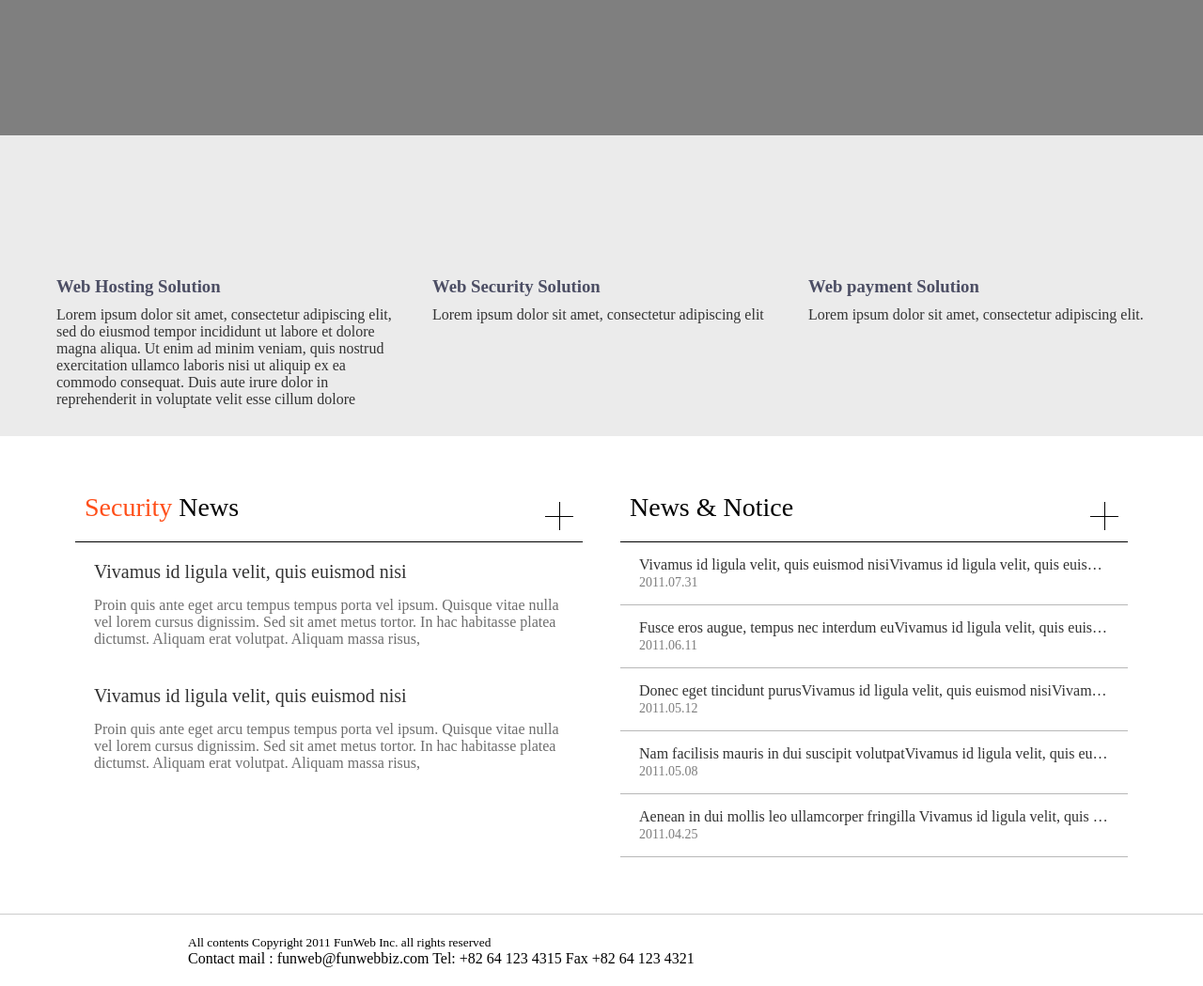
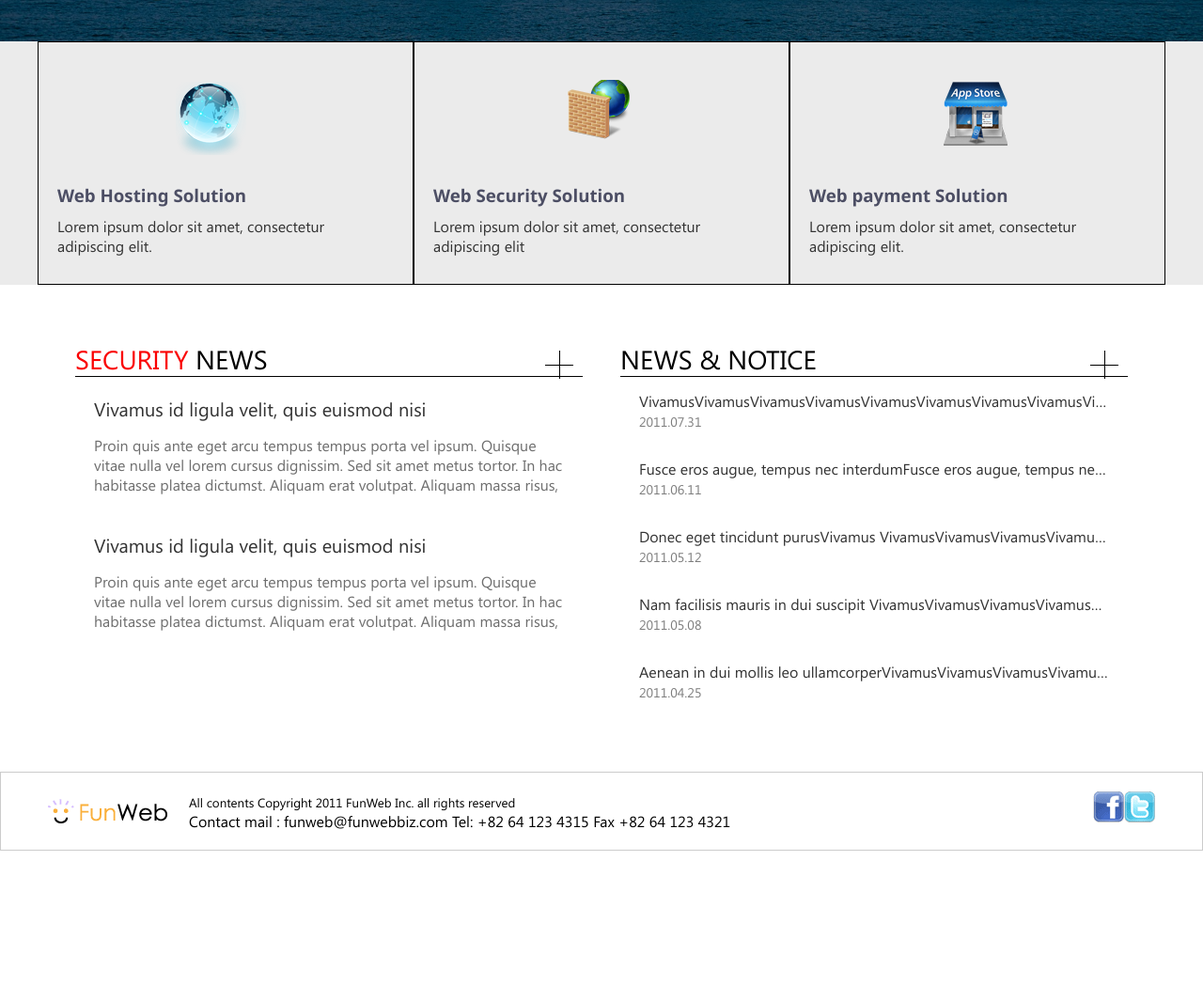
Before and after one commit to JEISOO/final, a plain HTML site: page index.html in a window 1280 px wide. Shown: the part 656-1705 px from the top of the page at 94% size. After the commit the page ends 1561 px from the top, so only its background shows below. Drawn offline with Linux system fonts and the light colour scheme; files that its build step writes are made by us from their sources; files whose address does not match are found by name; a web font is replaced by a local one.

Commit message:
Add files via upload

```diff
--- a/index.html
+++ b/index.html
@@ -4,22 +4,23 @@
     <meta charset="UTF-8">
     <meta name="viewport" content="width=device-width, initial-scale=1.0">
     <title>funweb</title>
-    <link rel="stylesheet" href="/test1/style/common.css">
+    <link rel="stylesheet" href="/final/style/common.css">
+    <link rel="stylesheet" href="/final/style/webfont.css">
 </head>
 <body>
     <header id="header">
-        <h1><a href="/test1/">funweb</a></h1>
+        <h1><a href="#">funweb</a></h1>
         <nav id="membership">
-          <h2 class="hidden">멤버쉽네비게이션</h2>
+            <h2 class="hidden">계정</h2>
             <ul>
                 <li class="goLogin"><a href="#">login</a></li>
-            <li class="goJoin"><a href="#">Join</a></li>
+                <li class="goJoin"><a href="#">join</a></li>
             </ul>
         </nav>
         <nav id="gnb">
-          <h2 class="hidden">펀웹 주요이용메뉴</h2>
+            <h2 class="hidden">이용메뉴</h2>
             <ul>
-            <li><a href="/test1/">home</a></li>
+                <li><a href="#">home</a></li>
                 <li><a href="#">company</a></li>
                 <li><a href="#">solutions</a></li>
                 <li><a href="#">customer center</a></li>
@@ -36,11 +37,11 @@
         </section>
         <div id="solutionWrap">
             <section id="solution">
-                <h2 class="hidden">웹솔루션 종류</h2>
+                <h2 class="hidden">종류</h2>
                 <article class="hosting solution">
                 <a href="#">
                     <h3>Web Hosting Solution</h3>
-                        <p>Lorem ipsum dolor sit amet, consectetur adipiscing elit, sed do eiusmod tempor incididunt ut labore et dolore magna aliqua. Ut enim ad minim veniam, quis nostrud exercitation ullamco laboris nisi ut aliquip ex ea commodo consequat. Duis aute irure dolor in reprehenderit in voluptate velit esse cillum dolore </p>
+                    <p>Lorem ipsum dolor sit amet, consectetur adipiscing elit.</p>
                 </a>
                 </article>
                 <article class="security solution">
@@ -58,7 +59,7 @@
             </section>
         </div>
         <section id="customerBoard">
-            <h2 class="hidden">고객알림게시판</h2>
+            <h2 class="hidden">게시판</h2>
             <section id="securityNews">
             <h3><span>Security</span> News</h3>
             <a href="#">
@@ -73,31 +74,31 @@
                 <dd>Proin quis ante eget arcu tempus tempus porta vel ipsum. Quisque vitae nulla vel lorem cursus dignissim. Sed sit amet metus tortor. In hac habitasse platea dictumst. Aliquam erat volutpat. Aliquam massa risus,</dd>
                 </dl>
             </a>
-                <a href="#" class="more">보안뉴스더보기</a>
+            <a href="#" class="more">뉴스</a>
             </section>
             <section id="newsNotice">
             <h3>News &amp; Notice</h3>
             <ul>
-                    <li><a href="#">Vivamus id ligula velit, quis euismod nisiVivamus id ligula velit, quis euismod nisiVivamus id ligula velit, quis euismod nisi</a><span>2011.07.31</span></li>
-                    <li><a href="#">Fusce eros augue, tempus nec interdum euVivamus id ligula velit, quis euismod nisiVivamus id ligula velit, quis euismod nisi</a><span>2011.06.11</span></li>
-                    <li><a href="#">Donec eget tincidunt purusVivamus id ligula velit, quis euismod nisiVivamus id ligula velit, quis euismod nisi</a><span>2011.05.12</span></li>
-                    <li><a href="#">Nam facilisis mauris in dui suscipit volutpatVivamus id ligula velit, quis euismod nisiVivamus id ligula velit, quis euismod nisi</a><span>2011.05.08</span></li>
-                    <li><a href="#">Aenean in dui mollis leo ullamcorper fringilla Vivamus id ligula velit, quis euismod nisiVivamus id ligula velit, quis euismod nisi</a><span>2011.04.25</span></li>
+                <li><a href="#">VivamusVivamusVivamusVivamusVivamusVivamusVivamusVivamusVivamusVivamusVivamus id ligula velit, quis euismod nisiVivamus id ligula velit, quis euismod nisiVivamus id ligula velit, quis euismod nisi</a><span>2011.07.31</span></li>
+                <li><a href="#">Fusce eros augue, tempus nec interdumFusce eros augue, tempus nec interdumFusce eros augue, tempus nec interdumFusce eros augue, tempus nec interdumFusce eros augue, tempus nec interdumFusce eros augue, tempus nec interdumFusce eros augue, tempus nec interdum Fusce eros augue, tempus nec interdum euVivamus id ligula velit, quis euismod nisiVivamus id ligula velit, quis euismod nisi</a><span>2011.06.11</span></li>
+                <li><a href="#">Donec eget tincidunt purusVivamus VivamusVivamusVivamusVivamusVivamus id ligula velit, quis euismod nisiVivamus id ligula velit, quis euismod nisi</a><span>2011.05.12</span></li>
+                <li><a href="#">Nam facilisis mauris in dui suscipit  VivamusVivamusVivamusVivamusVivamusvolutpatVivamus id ligula velit, quis euismod nisiVivamus id ligula velit, quis euismod nisi</a><span>2011.05.08</span></li>
+                <li><a href="#">Aenean in dui mollis leo ullamcorperVivamusVivamusVivamusVivamusVivamusVivamus fringilla Vivamus id ligula velit, quis euismod nisiVivamus id ligula velit, quis euismod nisi</a><span>2011.04.25</span></li>
             </ul>
-                <a href="#" class="more">뉴스공지사항 더보기</a>
+            <a href="#" class="more">뉴스공지 더보기</a>
             </section>
         </section>
         </main>
     <hr>
     <div id="footerWrap">
         <footer id="footer">
-            <div class="info">
+            <div class="ingo">
                 <small>All contents Copyright 2011 FunWeb Inc. all rights reserved</small>
-                <address>Contact mail : funweb@funwebbiz.com Tel: +82 64 123 4315 Fax +82 64 123 4321</address>
+                <address>Contact mail : funweb@funwebbiz.com Tel: +82 64 123 4315 Fax +82 64 123 4321 </address>
             </div>
             <ul class="sns">
-                <li class="facebook"><a href="#">페이스북 바로가기</a></li>
-                <li class="twitter"><a href="#">트위터 바로가기</a></li>
+                <li class="facebook"><a href="#">페이스북</a></li>
+                <li class="twitter"><a href="#">트위터</a></li>
             </ul>
         </footer>
 </div>
--- a/style/common.css
+++ b/style/common.css
@@ -1,134 +1,173 @@
 @charset "utf-8";
-/* 초기화 */
-* { box-sizing: border-box; }
-body, h1, h2, h3, h4, h5, h5, p, ul, dl, dd { margin: 0; padding: 0; }
-li { list-style: none; }
-a { text-decoration: none; }
-address { font-style: normal; }
-hr { display: none; }
-.hidden { position: absolute; clip: rect(0 0 0 0);
-          width: 1px; margin: -1px; overflow: hidden; }
+
+* {box-sizing: border-box;}
+body, h1, h2, h3, h4, ul, p, dl, dd {margin: 0; padding: 0;}
+li {list-style: none;}
+a {text-decoration: none;}
+hr {display: none; }
+.hidden {margin: -1px;
+    position: absolute;
+    clip: rect(0 0 0 0);
+    overflow: hidden;
+    width: 1px;
+}
+address {font-style: normal;}
+
 /* 공통속성 */
-@font-face {
-    font-family: 'segoe';
-    src: local(※),
-        url(/test1/webfont/segoeui.ttf) format('truetype'),
-        url(/test1/webfont/segoeui.eot?#iefix) format('embedded-opentype'),
-        url(/test1/webfont/segoeui.woff) format('woff');
+body { font-family: 'Segoe UI';
+      min-width: 1200px;
 }
-body { min-width: 1200px;  font-family: 'segoe'; }
-/* 헤더 */
+
+/* header */
 #header { position: fixed; top: 0; left: 0; z-index: 99;
+    width: 100%; height: 100px;
     display: flex;
     justify-content: center;
     align-items: center;
-          width: 100%; height: 100px;
-          background: #fff; }
+    height: 100px; }
 #header h1 { position: absolute; left: 30px; top: 25px; width: 249px; }
 #header h1 a { display: block; height: 50px;
-               background: url(/test1/images/logo_header.png) no-repeat;
+         background: url(/final/image/logo_header.png) no-repeat;
          text-indent: 100%; white-space: nowrap; overflow: hidden; }
 /* 멤버십 */
 #membership { position: absolute; right: 50px; top: 30px; }
 #membership ul { display: flex; }
-#membership li.goLogin { position: relative; padding-right: 9px; }
+#membership li.goLogin { position: relative;
+    padding-right: 9px; }
 #membership li.goLogin::after { content: ""; position: absolute;
                           top: 7px; right: 0;
                           width: 1px; height: 11px;
                           background: #333; }
 #membership li.goJoin { padding-left: 9px; }
-#membership li a { color: #333; font-size: 14px; }
+#membership li a { color: #333;
+    font-size: 14px; }
 /* gnb */
 #gnb ul { display: flex; }
 #gnb ul li { margin: 0 5px;  }
-#gnb ul li a { padding: 0 10px; color: #333; text-transform: uppercase; }
-#gnb ul li a:hover { padding-bottom: 10px; border-bottom: 3px solid #18aaff; }
-/* 본문시작 */
-/* 슬로건 */
-#slogan { position: relative;
-          display: flex;
+#gnb ul li a { padding: 0 10px;
+    color: #333;
+     text-transform: uppercase; }
+#gnb ul li a:hover { padding-bottom: 10px;
+    border-bottom: 3px solid #18aaff; }
+#solutionWrap { background: #ebebeb;}
+
+/* main */
+
+#slogan  { display: flex;
+    position: relative;
     flex-direction: column;
+    height: 700px;
     align-items: center;
     justify-content: center;
-          height: 700px;
-          margin-top: 100px;
     text-align: center;
-          background: url(/test1/images/bgSlogan.jpg) no-repeat center / cover; }
+     background: url(/final/image/jonathan-roger-LY1eyQMFeyo-unsplash.jpg) no-repeat center / cover ;
+    }
     #slogan::before { content: "";
         position: absolute; top: 0; left: 0;
         display: block;
         width: 100%; height: 100%;
         opacity: 0.5;
         background: #000; }
-#slogan p { position: relative; margin-bottom: 50px;
-            font-size: 70px; text-transform: uppercase;
+#slogan p { position: relative;
+    margin-bottom: 50px;
+    font-size: 70px;
+    text-transform: uppercase;
     text-shadow: 0 5px 2px rgba(0, 0, 0, 0.5);
     color: #fff; }
-#slogan a { position: relative; display: block; padding: 10px 30px;
+#slogan a { position: relative;
+    display: block;
+    padding: 10px 30px;
     border: 1px solid #fff;
     border-radius: 0 20px;
     color: #fff; transition: 1s; }
 #slogan a:hover { background: rgba(255, 0, 0, 0.7); }
-/* 웹솔루션 */
+
+/* 본문 solutio */
 #solutionWrap { background: #ebebeb; }
-#solution { display: flex; width: 1200px; margin: 0 auto;  }
-#solution .solution { width: 100%; padding: 150px 20px 30px;
-                      background: url(/test1/images/bg_solution.png) no-repeat; }
+#solution { display: flex;
+    width: 1200px;
+    margin: 0 auto;  }
+#solution .solution { width: 100%;
+    padding: 150px 20px 30px;
+    border: 1px solid #000;
+    background: url(/final/image/bg_solution.png) no-repeat; }
 #solution .hosting { background-position-y: 40px; }
 #solution .security { background-position: center 40px; }
 #solution .payment { background-position: right 40px; }
-#solution .solution a h3 { margin-bottom: 10px; color: #4c4e64; }
-#solution .solution a p { color: #333; }
-/* costomerBoard */
+#solution .solution a h3 {margin-bottom: 10px; color: #4c4e64;}
+#solution .solution a p {color: #333;}
+
+
+/* customerBoard */
 #customerBoard { display: flex; justify-content: space-evenly;
-                 width: 1200px; margin: 60px auto; }
-/* 공통 */
-#customerBoard > section { position: relative; width: 45%; }
-#customerBoard h3 { padding: 0 0 20px 10px;
+    width: 1200px;
+     margin: 60px auto; }
+#customerBoard > section { position: relative;
+     width: 45%;}
+
+#customerBoard h3 { font-weight: normal;
     border-bottom: 1px solid #000;
-                    font-weight: normal; font-size: 1.75em; }
-#customerBoard .more {
-        position: absolute; top: 10px; right: 10px;
+    font-size: 1.75rem;
+    text-transform: uppercase;
+}
+#customerBoard .more { position: absolute;
+                        top: 10px; right: 10px;
                         width: 30px; height: 30px;
-        text-indent: 100%; white-space: nowrap; overflow: hidden;
-        transition: 0.5s; }
+                        text-indent: 100%; white-space: nowrap;
+                         overflow: hidden;
+                         transition: .4s;
+}
 #customerBoard .more::before {
     content: "";
+    width: 100%;
     position: absolute; top: 50%; left: 0;
-        width: 100%;
     border-top: 1px solid #000;
 }
 #customerBoard .more::after {
     content: "";
+    height: 100%;
     position: absolute; top: 0; left: 50%;
-        height: 100%;
     border-left: 1px solid #000;
+
 }
-#customerBoard .more:hover { transform: rotate(45deg); }
-/* security news */
-#securityNews h3 span { color: #ff4e18; }
-#securityNews dl { padding: 20px; }
-#securityNews dl dt { margin-bottom: 15px; font-size: 20px; color: #333; }
-#securityNews dl dd { color: #6e6e6e; }
+#customerBoard .more:hover {transform: rotate(45deg);}
 
-/* news & notice */
-#newsNotice { }
-#newsNotice ul { }
-#newsNotice ul li { padding: 15px 20px; border-bottom: 1px solid #b8b8b8;  }
-#newsNotice ul li a { display: block;
+/*  */
+#securityNews h3 span { color: rgb(250, 0, 1); }
+#securityNews dl {  padding: 20px;}
+#securityNews dl dt { margin-bottom: 15px; font-size: 20px;
+    color: #333; }
+#securityNews dl dd { color: #6e6e6e;}
+/* newsNotice */
+#newsNotice {}
+#newsNotice ul {}
+#newsNotice ul li { padding: 15px 20px;}
+#newsNotice ul li a {display: block; width: 100%;
                     white-space: nowrap;
                     overflow: hidden;
                     text-overflow: ellipsis;
-                      color: #333; }
-#newsNotice ul li span { font-size: 14px; color: #7d7d7d; }
-/* 푸터 */
-#footerWrap { border-top: 1px solid #ccc;
-              background: url(/test1/images/logo_footer.png) no-repeat 50px center;  }
-#footer { display: flex; justify-content: space-between; padding: 20px 50px; }
-#footer .info { margin-left: 150px; }
-#footer .sns  { display: flex; }
-#footer .sns li { width: 33px; margin-left: 17px; }
-#footer .sns li a { display: block; height: 33px;
-    background: url(/test1/images/bg_sns.png) no-repeat;
-    text-indent: 100%; white-space: nowrap; overflow: hidden; }
-#footer .sns .twitter a { background-position: right; }
+                    color: #333;
+}
+#newsNotice ul li span {font-size: 14px; color: #7d7d7d;}
+
+/* footer */
+#footerWrap { border: 1px solid #ccc;
+    background: url(/final/image/logo_footer.png) no-repeat 50px center;
+}
+#footer {   display: flex; justify-content: space-between;
+    padding: 20px 50px;
+
+}
+#footer .ingo { margin-left: 150px; }
+
+#footer .sns {display: flex;}
+#footer .sns li { width: 33px;
+ }
+#footer .sns a {display: block; height: 33px;
+    background: url(/final/image/bg_sns.png) no-repeat;
+    text-indent: 100%;
+    white-space: nowrap;
+    overflow: hidden;
+}
+
+#footer .sns .twitter a {background-position: right;}
--- a/style/webfont.css
+++ b/style/webfont.css
@@ -1,7 +1,7 @@
 @font-face {
     font-family: 'Segoe UI';
     src: local(※),
-     url(../webfont/segoeui.ttf) format('truetype'),
-     url(../webfont/segoeui.eot?#iefix),
-     url(../webfont/segoeui.woff);
+     url(/final/webfont/segoeui.ttf) format('truetype'),
+     url(/final/webfont/segoeui.eot?#iefix),
+     url(/final/webfont/segoeui.woff);
 }
```
Lines whose indentation alone changed are shown as unchanged.
